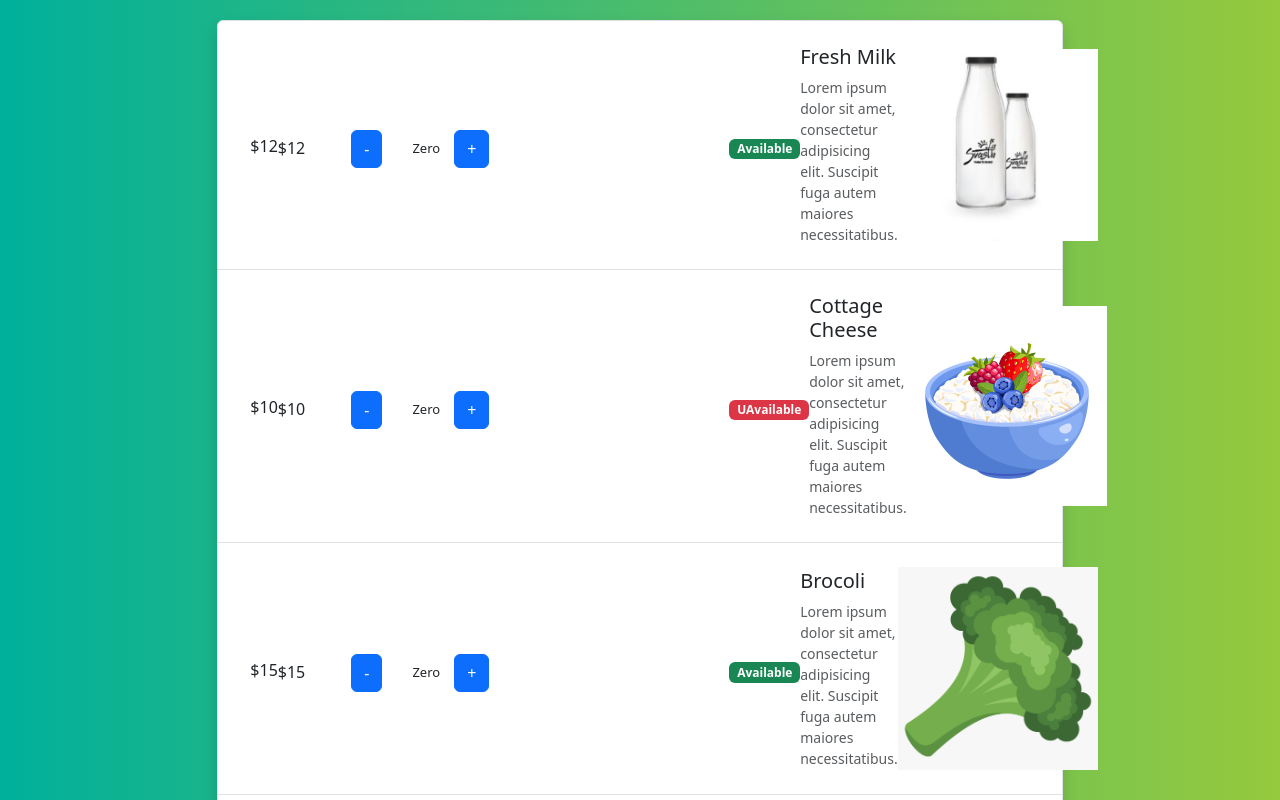
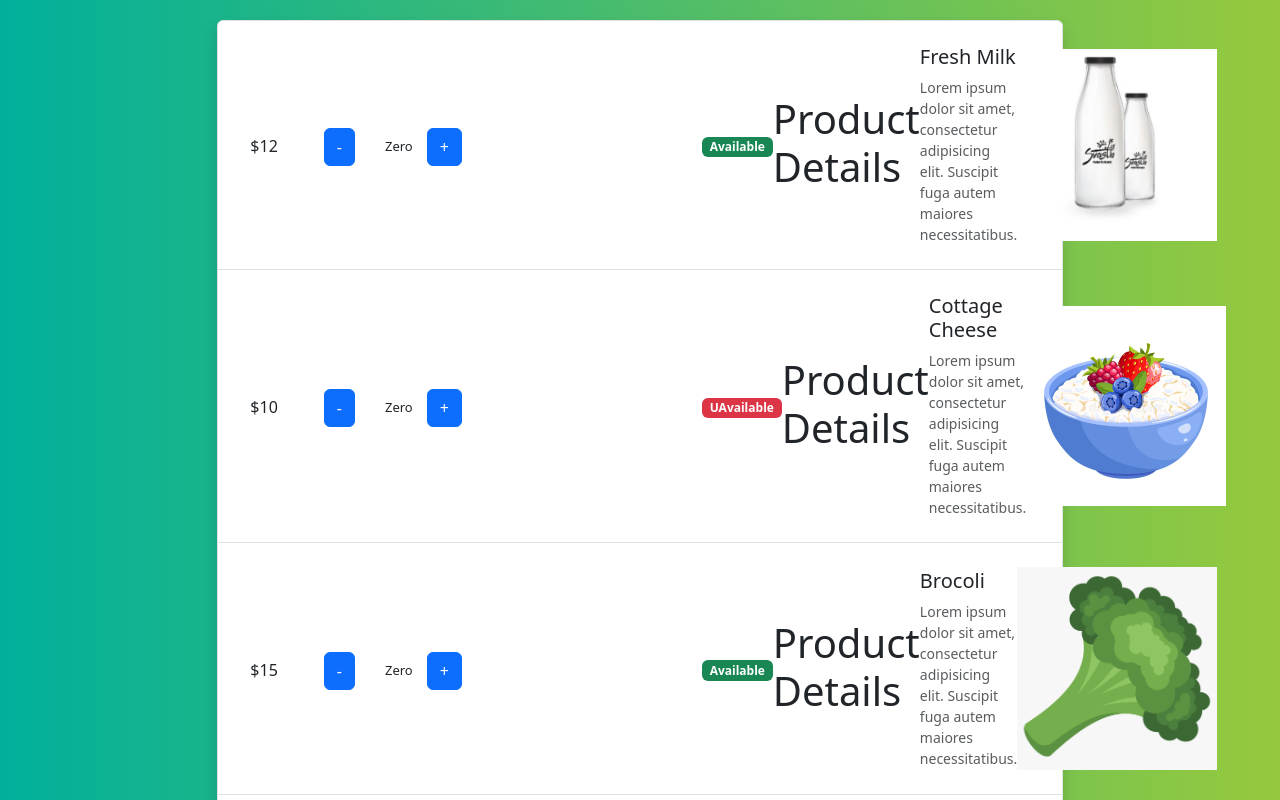
Before and after one commit to ShivaBollam07/ReactJS-ProAcademy, a React (Vite) app: page / in a window 1280 px wide. Shown: the top 800 px of the page. Built offline with nearby package versions, Linux system fonts and the light colour scheme.

Commit message:
children props

```diff
--- a/src/Components/Product.jsx
+++ b/src/Components/Product.jsx
@@ -18,17 +18,16 @@ function Products(props) {
           width="200"
           className="ml-lg-5 order-1 order-lg-2"
         />
-        <div className="d-flex align-items-center justify-content-start mt-1">
-          <h6 className="font-weight-bold my-2">${props.price}</h6>
-          <span className="text-muted font-weight-normal font-italic">
-          </span>
-          <ProductDetails
+        <ProductDetails
+          price={props.price}
           isAvailable={props.isAvailable}
-          price={props.price}
-          ></ProductDetails>
-        </div>
+        >
+          <h1>Product Details</h1>
+        </ProductDetails>
+
 
       </div>
+
 
     </li>
   );
--- a/src/Components/ProductDetails.jsx
+++ b/src/Components/ProductDetails.jsx
@@ -70,6 +70,7 @@ function ProductDetails(props) {
             <span style={{ padding: '9px 14px', 'fontSize': 13 }}>{displayFormatedProductCount()}</span>
             <button className="btn btn-primary"> + </button>
             <span className={bgClass}>{props.isAvailable ? 'Available' : 'UAvailable'}</span>
+            {props.children}
         </div>
     )
 }
```
